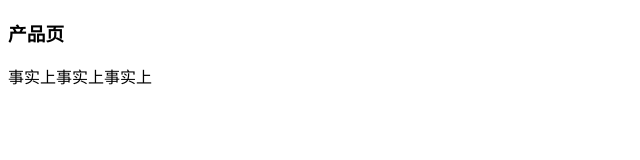
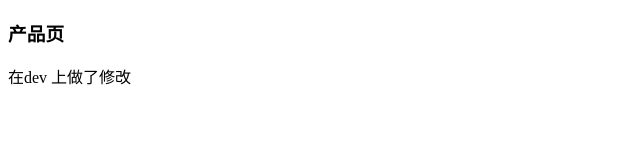
Before and after one commit to zuoamin/tabSNS, a plain HTML site: page pro.html in a window 1280 px wide. Shown: the full height of the page, 0-640 px from the left. Drawn offline with Linux system fonts and the light colour scheme.

Commit message:
dev 上的pro.html 文件做了修改

```diff
--- a/pro.html
+++ b/pro.html
@@ -7,7 +7,7 @@
 <body>
 	<div class="main">
 		<h3>产品页</h3>
-		<p>事实上事实上事实上</p>
+		<p>在dev 上做了修改</p>
 	</div>
 </body>
 </html>
```
